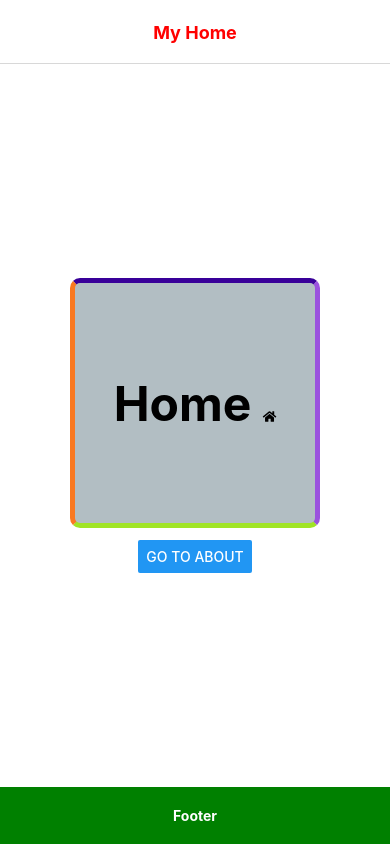
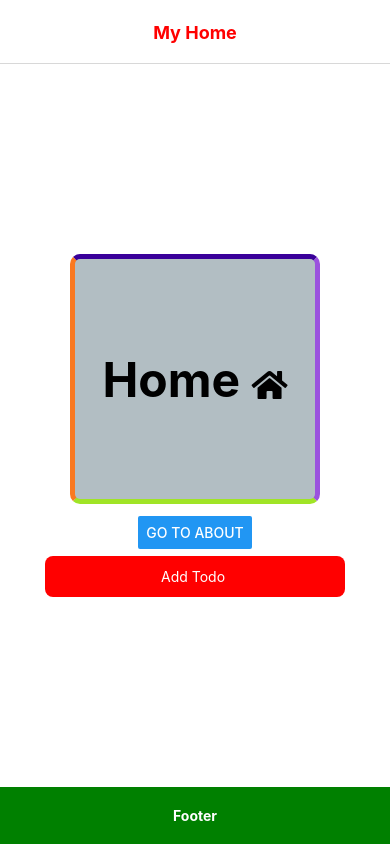
Before and after one commit to awais882s/MySecondApp, a React Native app: screen /Home in a window 390 px wide. Built offline with nearby package versions, Linux system fonts and the light colour scheme.

Commit message:
add icons

```diff
--- a/src/screens/Frontend/Home.js
+++ b/src/screens/Frontend/Home.js
@@ -1,15 +1,20 @@
 import React from 'react'
-import { View, Text, StyleSheet, Button } from 'react-native'
+import { View, Text, StyleSheet, Button, TouchableOpacity } from 'react-native'
 import Icon from 'react-native-vector-icons/FontAwesome5';
 export default function Home({ navigation }) {
 
     return (
         <View style={[styles.flexContainer, { paddingHorizontal: 12 }]}>
             <View style={[styles.box, styles.flexCenter]}>
-                <Text style={styles.h1} >Home <Icon name="home" /></Text>
+                <Text style={styles.h1} >Home <Icon name="home" size={32} /></Text>
             </View>
             <View style={styles.button}>
                 <Button title='Go To About' onPress={() => { navigation.navigate("About", { name: "AWAIS S", id: "123", age: 21 }) }} />
+            </View>
+            <View style={styles.flexCenter}>
+                <TouchableOpacity style={styles.buttons}>
+                    <Text style={{ color: "white", textAlign: "center" }}>Add Todo </Text>
+                </TouchableOpacity>
             </View>
         </View>
     )
@@ -49,5 +54,15 @@ const styles = StyleSheet.create({
     },
     button: {
         marginTop: 12,
+    },
+    buttons: {
+        paddingHorizontal: 8,
+        paddingVertical: 12,
+        backgroundColor: "red",
+        width: 300,
+        borderRadius: 8,
+        marginTop: 7,
+
+
     }
 })
```
